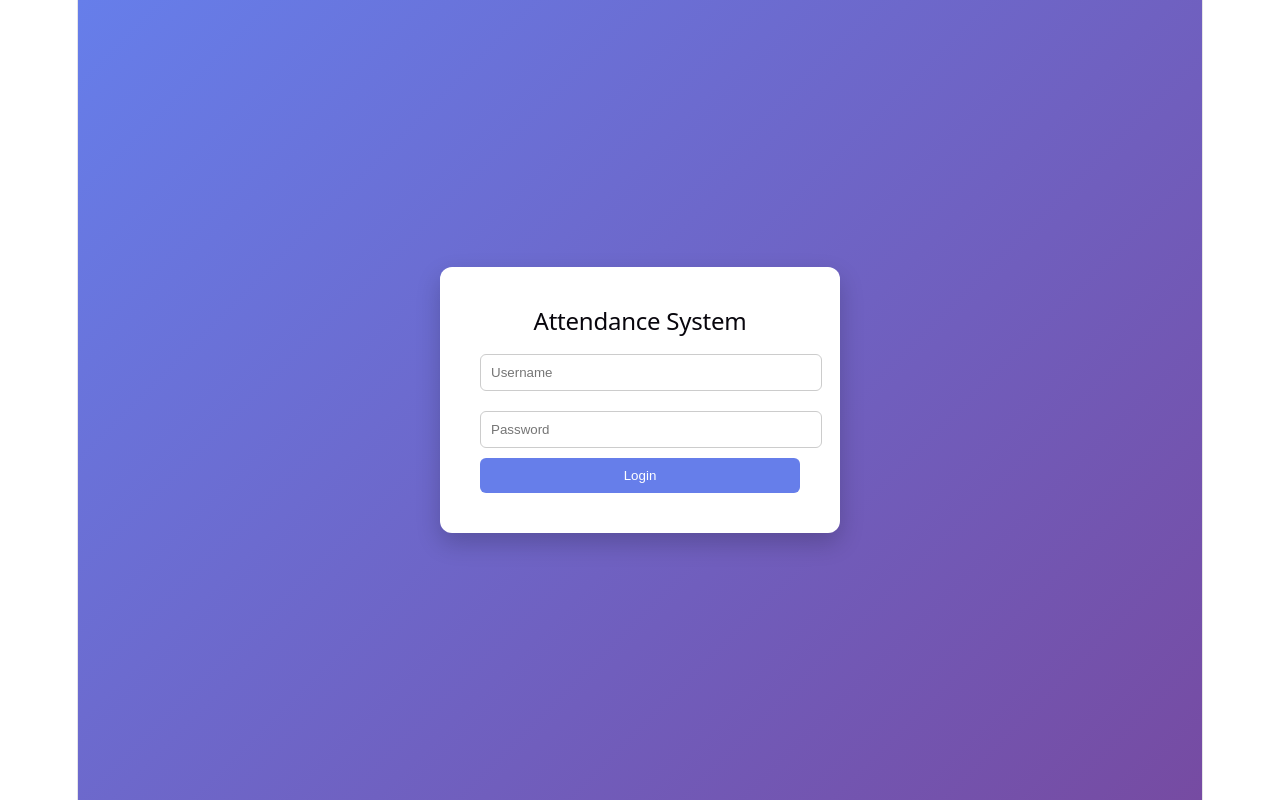
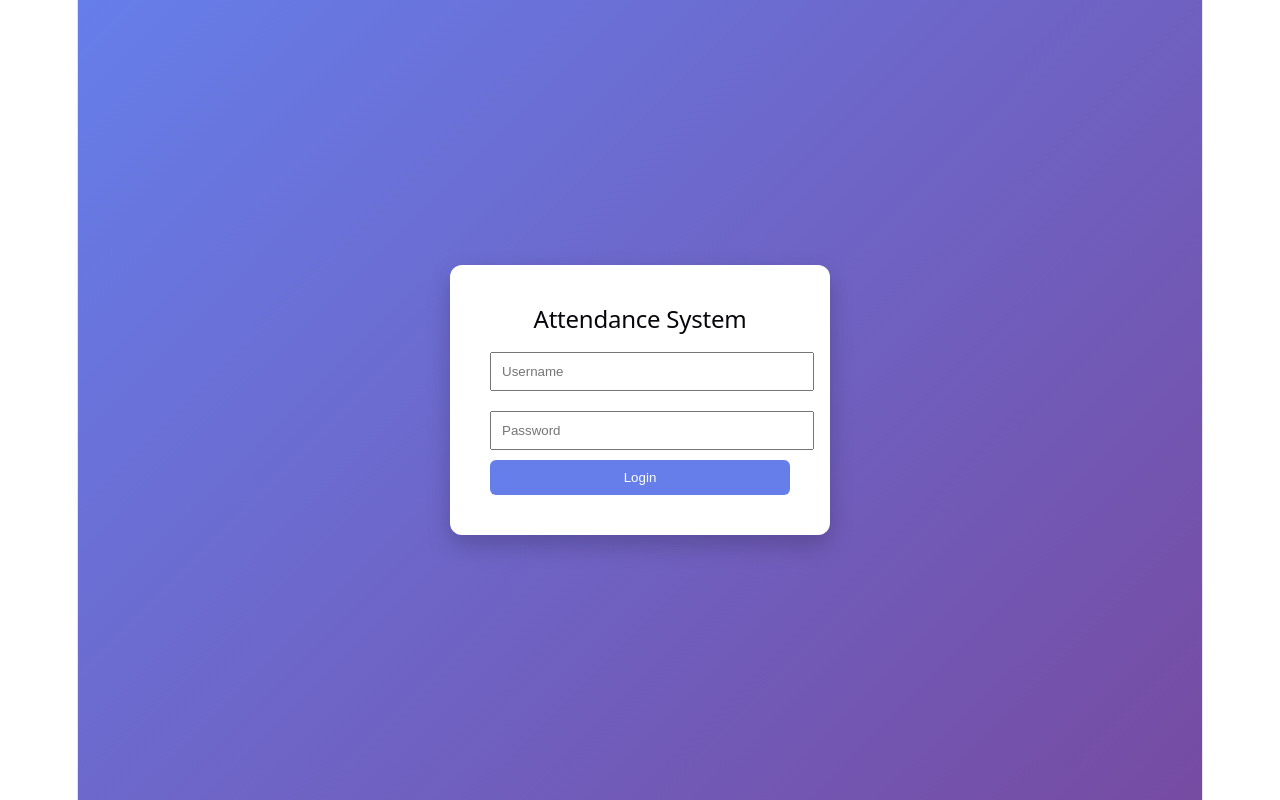
Before and after one commit to Autodidacttt/attendance-system, a React (Vite) app: page / in a window 1280 px wide. Built offline with nearby package versions, Linux system fonts and the light colour scheme.

Commit message:
Updated server.js login route

```diff
--- a/src/Login.jsx
+++ b/src/Login.jsx
@@ -2,8 +2,8 @@ import React, { useState } from "react";
 
 function Login({ setLoggedIn }) {
 
-const [username, setUsername] = useState("");
-const [password, setPassword] = useState("");
+const [username,setUsername] = useState("");
+const [password,setPassword] = useState("");
 
 const handleLogin = async (e) => {
 
@@ -11,88 +11,76 @@ e.preventDefault();
 
 try {
 
-const response = await fetch("https://attendance-backend.onrender.com/login", {
-method: "POST",
-headers: {
-"Content-Type": "application/json"
+const response = await fetch(
+"https://attendance-backend.onrender.com/login",
+{
+method:"POST",
+headers:{
+"Content-Type":"application/json"
 },
-body: JSON.stringify({
-username: username,
-password: password
+body:JSON.stringify({
+username,
+password
 })
-});
+}
+);
 
 const data = await response.json();
 
-console.log("Login response:", data);
+console.log("Login response:",data);
 
-if (data.success) {
+if(data.success){
 setLoggedIn(true);
-} else {
-alert("Invalid username or password");
+}else{
+alert("Invalid login");
 }
 
-} catch (error) {
+}catch(error){
 
-console.error("Login error:", error);
-alert("Server not responding");
+console.error("Login error:",error);
+alert("Server error");
 
 }
 
 };
 
-const cardStyle = {
-background: "white",
-padding: "40px",
-borderRadius: "12px",
-boxShadow: "0 10px 25px rgba(0,0,0,0.2)",
-width: "320px",
-textAlign: "center"
-};
+return(
 
-const inputStyle = {
-width: "100%",
-padding: "10px",
-margin: "10px 0",
-borderRadius: "6px",
-border: "1px solid #ccc"
-};
-
-const buttonStyle = {
-width: "100%",
-padding: "10px",
-background: "#667eea",
-color: "white",
-border: "none",
-borderRadius: "6px",
-cursor: "pointer"
-};
-
-return (
-
-<form style={cardStyle} onSubmit={handleLogin}>
+<form onSubmit={handleLogin} style={{
+background:"white",
+padding:"40px",
+borderRadius:"12px",
+boxShadow:"0 10px 25px rgba(0,0,0,0.2)",
+width:"300px",
+textAlign:"center"
+}}>
 
 <h2>Attendance System</h2>
 
 <input
-style={inputStyle}
 type="text"
 placeholder="Username"
 value={username}
-onChange={(e) => setUsername(e.target.value)}
-required
+onChange={(e)=>setUsername(e.target.value)}
+style={{width:"100%",padding:"10px",margin:"10px 0"}}
 />
 
 <input
-style={inputStyle}
 type="password"
 placeholder="Password"
 value={password}
-onChange={(e) => setPassword(e.target.value)}
-required
+onChange={(e)=>setPassword(e.target.value)}
+style={{width:"100%",padding:"10px",margin:"10px 0"}}
 />
 
-<button style={buttonStyle} type="submit">
+<button type="submit" style={{
+width:"100%",
+padding:"10px",
+background:"#667eea",
+color:"white",
+border:"none",
+borderRadius:"6px"
+}}>
 Login
 </button>
 
```
Also changed, not shown: 1 other file (tests, documents, lock files or other folders).
